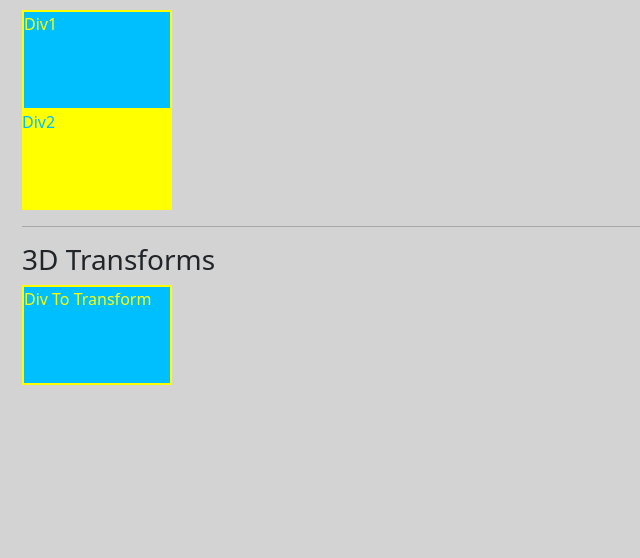
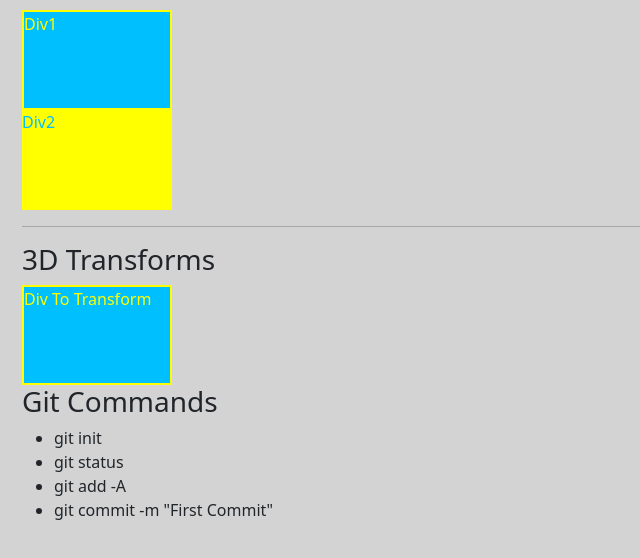
Before and after one commit to Volodimihr/HW_HTML_bssite2, a plain HTML site: page index.html in a window 1280 px wide. Shown: the whole page, without its empty margins (0-640 px from the left). Drawn offline with Linux system fonts and the light colour scheme.

Commit message:
added list of git commands

```diff
--- a/index.html
+++ b/index.html
@@ -1,5 +1,6 @@
 <!DOCTYPE html>
 <html lang="en">
+
 <head>
     <meta charset="UTF-8">
     <meta http-equiv="X-UA-Compatible" content="IE=edge">
@@ -13,6 +14,7 @@
     <link href="css/bootstrap.min.css" rel="stylesheet">
     <script src="js/bootstrap.bundle.min.js"></script>
 </head>
+
 <body>
     <div class="container-fluid">
 
@@ -23,6 +25,14 @@
 
         <div class="div3">Div To Transform</div>
 
+        <h3>Git Commands</h3>
+        <ul>
+            <li>git init</li>
+            <li>git status</li>
+            <li>git add -A</li>
+            <li>git commit -m "First Commit"</li>
+        </ul>
     </div>
 </body>
+
 </html>
```
Lines whose indentation alone changed are shown as unchanged.
